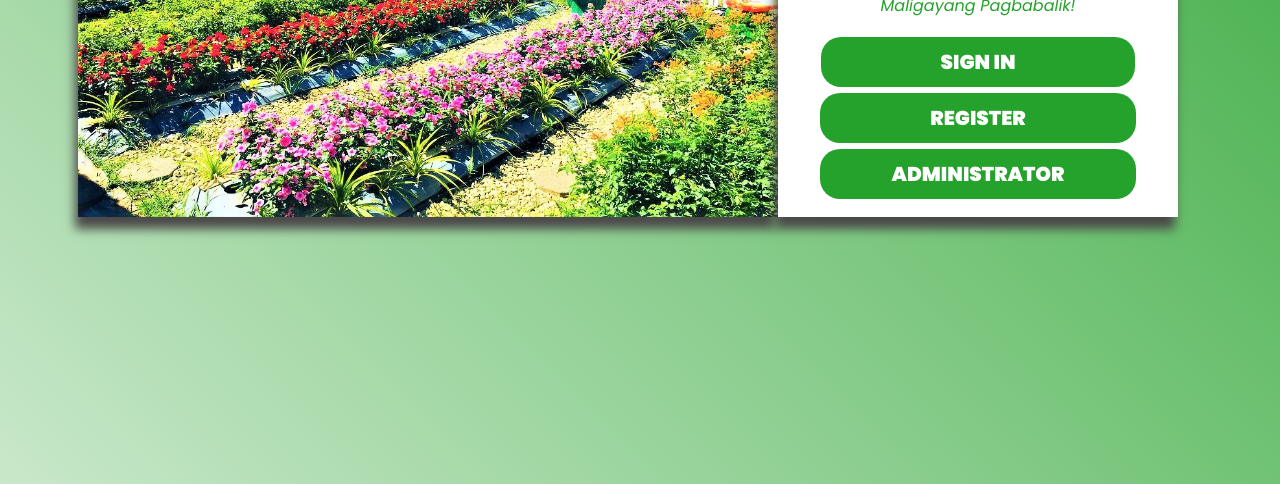
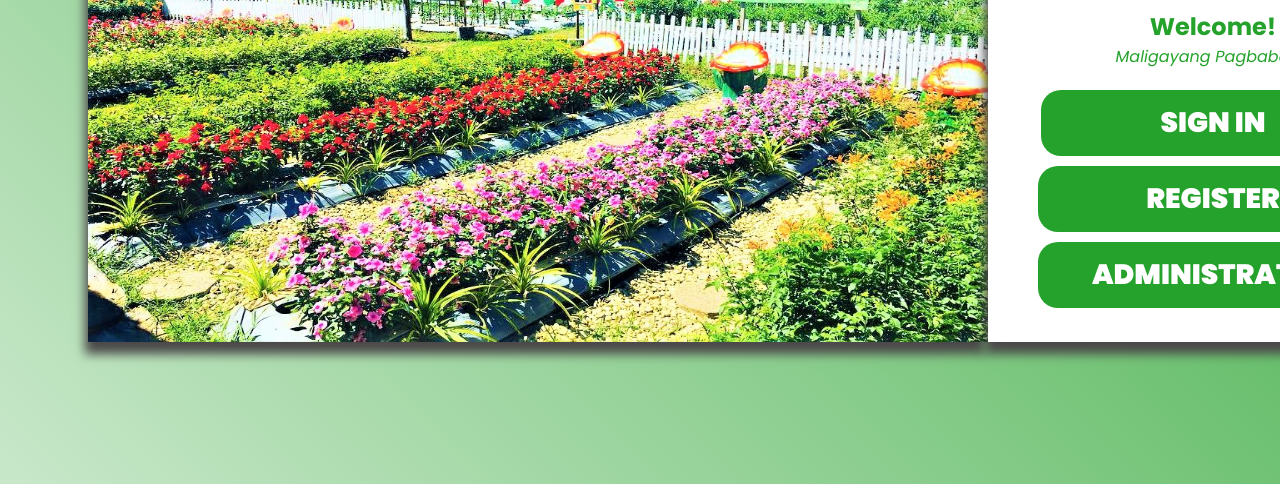
Before and after one commit to qmsllido/DP2_NuTrace-, a plain HTML site: page pages/signup.html in a window 1280 px wide. Shown: the part 316-800 px from the top of the page. Drawn offline with Linux system fonts and the light colour scheme.

Commit message:
update signup page (1)

```diff
--- a/css/register.css
+++ b/css/register.css
@@ -1,15 +1,15 @@
 /* font */
 @font-face {
     font-family: 'Poppins-Black';
-    src: url(font/Poppins-Black.ttf);
+    src: url(/font/Poppins-Black.ttf);
 }
 @font-face {
     font-family: 'Poppins-Bold';
-    src: url(font/Poppins-Bold.ttf);
+    src: url(/font/Poppins-Bold.ttf);
 }
 @font-face {
     font-family: 'Poppins-Italic';
-    src: url(font/Poppins-Italic.ttf);
+    src: url(/font/Poppins-Italic.ttf);
 }
 
 p
--- a/css/signup.css
+++ b/css/signup.css
@@ -11,6 +11,24 @@
     font-family: 'Poppins-Italic';
     src: url(/font/Poppins-Italic.ttf);
 }
+
+/* screen size */
+@media screen and (max-width: 1280px) {
+
+}
+@media screen and (max-width: 1366px) {
+
+}
+@media screen and (max-width: 1600px) {
+
+}
+@media screen and (max-width: 1366px) {
+
+}
+@media screen and (max-width: 2560px) {
+
+}
+/* yung 1920 hindi na need */
 
 /* body */
 html {
@@ -26,19 +44,18 @@ html {
     display: inline-flex;
 }
 .img-content {
-    margin-top: 25px;
+    margin-top: 50px;
     margin-bottom: 30px;
-    padding-left: 70px;
+    padding-left: 80px;
 }
 .img {
     box-shadow: -3px 12px 10px rgb(75, 73, 73);
     margin-bottom: 0;
 }
 .signup-content {
-    width: 400px;
-    height: 480px;
-    margin-top: 25px;
-    padding-top: 20px;
+    width: 450px;
+    height: 600px;
+    margin-top: 50px;
     display: inline-block;
     text-align: center;
     color: #25A22B;
@@ -48,7 +65,7 @@ html {
 h1 {
     margin-top: 0;
     margin-bottom: 0;
-    font-size: 50px;
+    font-size: 55px;
     font-family:'Poppins-Black';
 }
 h2 {
@@ -71,9 +88,9 @@ hr.rounded {
 
 /* buttons */
 button {
-    font-size: 20px;
-    margin: 3px;
-    padding: 10px;
+    font-size: 28px;
+    margin: 5px;
+    padding: 12px;
     border-radius: 20px;
     border: none;
     color: white;
@@ -86,10 +103,14 @@ button {
     padding-right: 120px;
 }
 .btn2 {
-    padding-left: 110px;
-    padding-right: 110px;
+    padding-left: 108px;
+    padding-right: 108px;
 }
 .btn3 {
-    padding-left: 72px;
-    padding-right: 72px;
+    padding-left: 54px;
+    padding-right: 54px;
 }
+button:hover {
+    background-color: #8f8f8f;
+    transition-duration: 0.1s;
+}
--- a/pages/signup.html
+++ b/pages/signup.html
@@ -37,11 +37,11 @@
                         // Run function when page loads
                         window.onload=changeImg;
                     </script>
-                    <img class='img' name="slide" width="700rem" height="500rem">
+                    <img class='img' name="slide" width="900px" height="600px">
                 </div>
                 <div class="signup-content">
                     <div class="logo">
-                        <img src="/images/nutrace_logo.png" width="120px" height="120px">
+                        <br><img src="/images/nutrace_logo.png" width="140px" height="140px">
                     </div>
                     <h1> NuTrace</h1>
                     <hr class="rounded">
```
Also changed, not shown: pages/register.html (+6 -3 lines).
